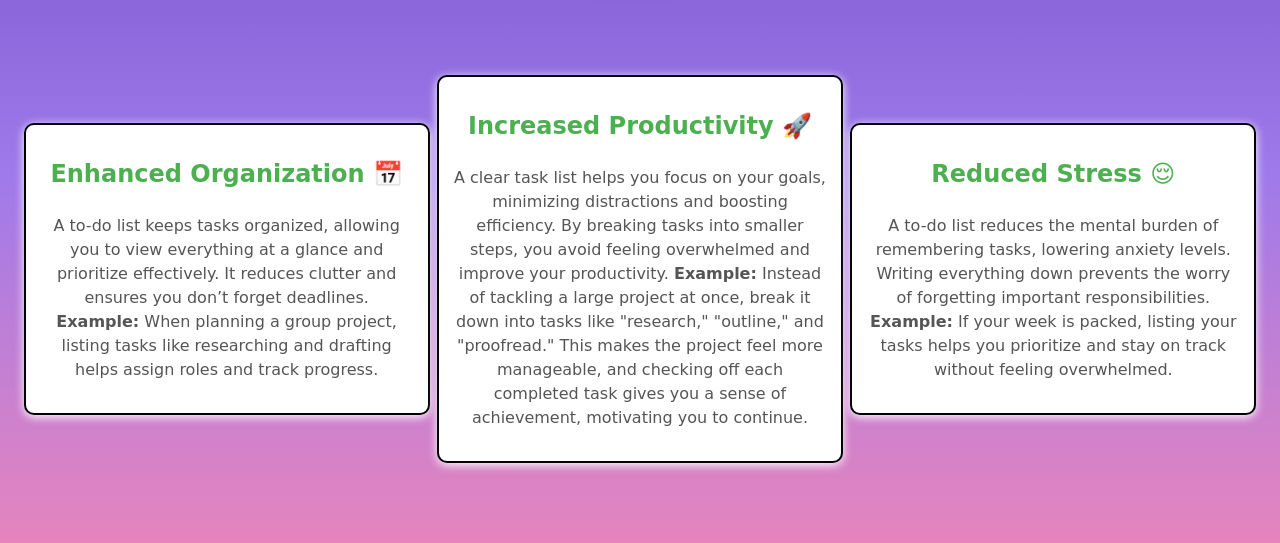
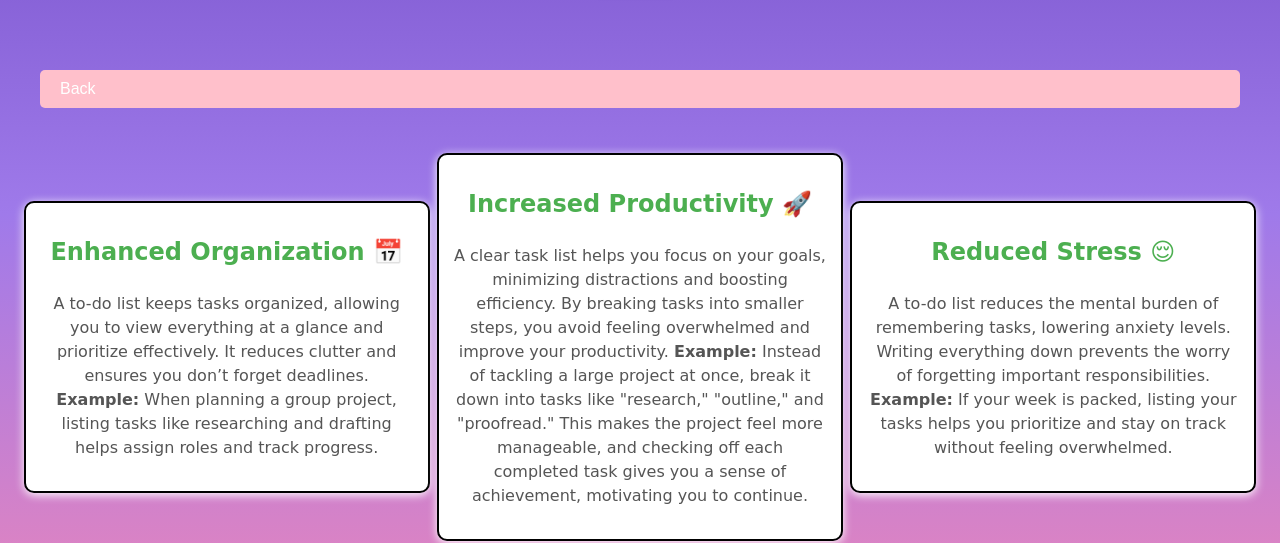
Before and after one commit to ryliam/gitCc, a website: page imp.html in a window 1280 px wide. Shown: the part 280-823 px from the top of the page. Drawn offline with Linux system fonts and the light colour scheme.

Commit message:
edima ajoute le bouton back en rose

```diff
--- a/imp.html
+++ b/imp.html
@@ -9,10 +9,28 @@
       .toggle-container {
         transition: background-color 0.3s ease;
       }
+      .back-button {
+        display: inline-block;
+        margin: 20px;
+        padding: 10px 20px;
+        font-size: 16px;
+        color: white;
+        background-color: pink;
+        border: none;
+        border-radius: 5px;
+        text-decoration: none;
+        cursor: pointer;
+        transition: background-color 0.3s ease;
+      }
+      .back-button:hover {
+        background-color: #ff69b4; /* Slightly darker pink on hover */
+      }
     </style>
   </head>
   <body>
     <h1 class="heading">Importance of a To-Do List 📝</h1>
+
+    <a href="index.html" class="back-button">Back</a>
 
     <div class="contain">
       <div class="toggle-container" id="block1">
```
